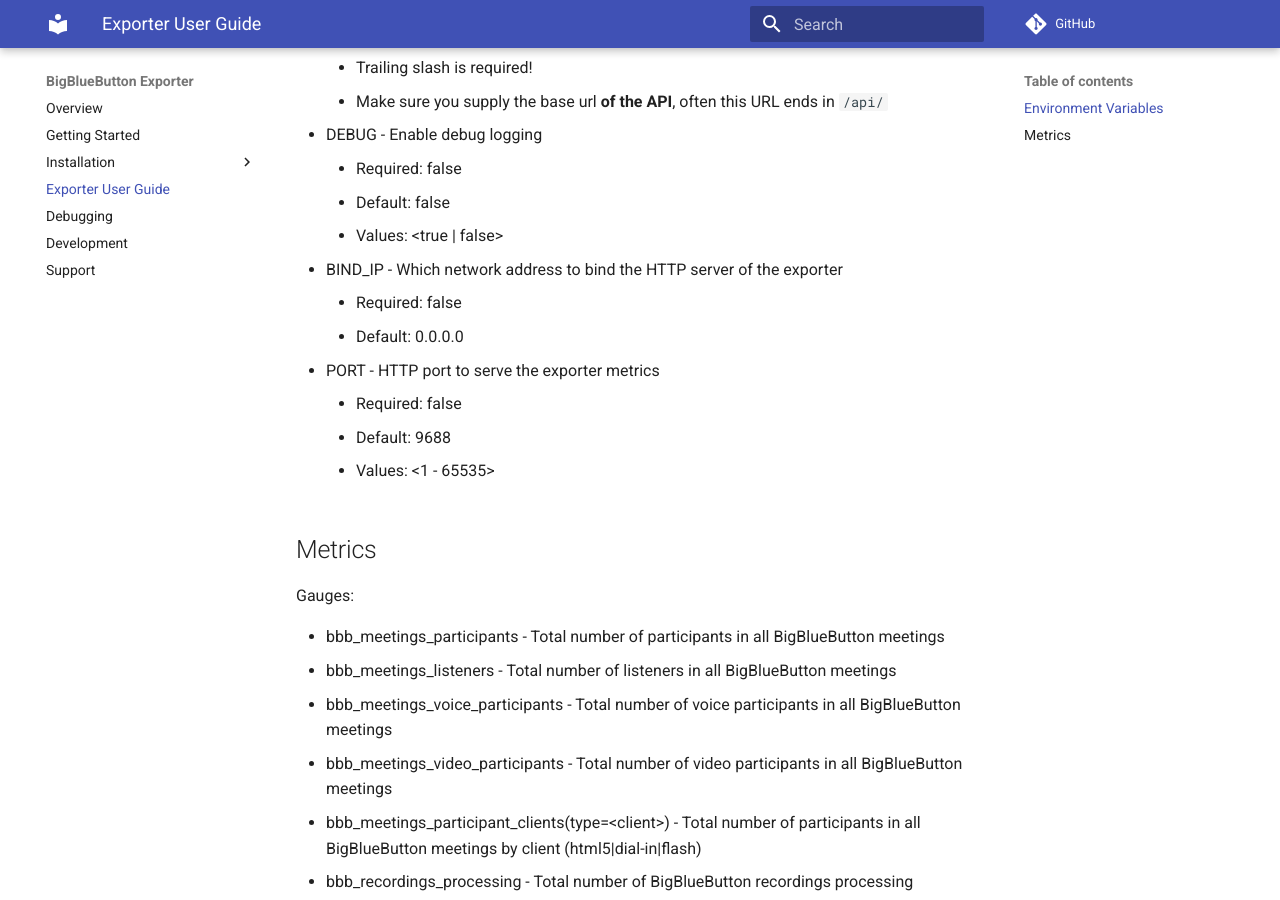
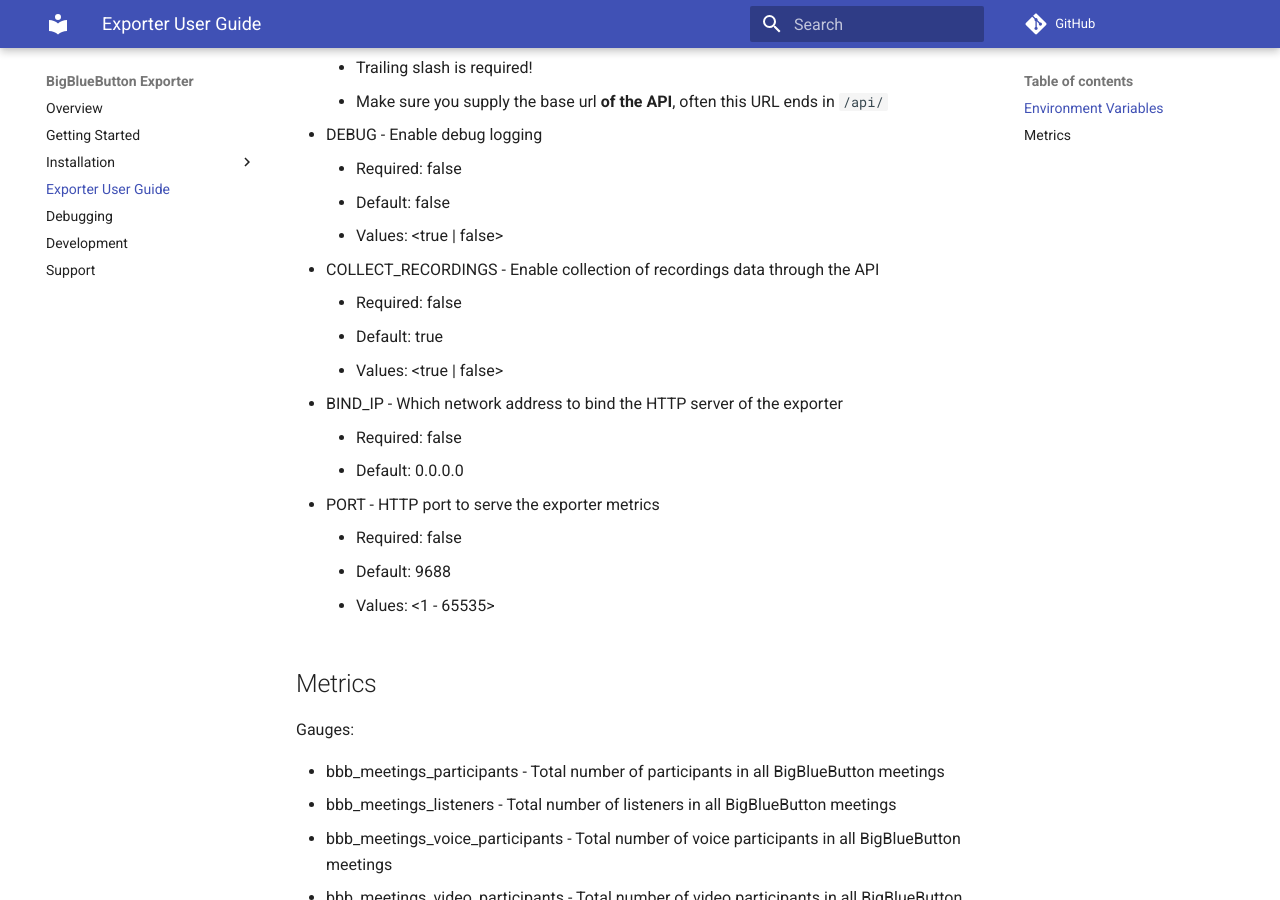
Before and after one commit to greenstatic/bigbluebutton-exporter, an MkDocs documentation site: the page built from docs/exporter-user-guide.md, in a window 1280 px wide and 900 px high, scrolled down 377 px. Built offline with MkDocs 1.6.1 and Material for MkDocs 9.7.7, drawn with Linux system fonts in a browser that asks for light colours; comment, search, counter and statistics services are not loaded.

```diff
--- a/docs/exporter-user-guide.md
+++ b/docs/exporter-user-guide.md
@@ -12,6 +12,10 @@
 * DEBUG  - Enable debug logging
     * Required: false
     * Default: false
+    * Values: &lt;true | false&gt;
+* COLLECT_RECORDINGS - Enable collection of recordings data through the API
+    * Required: false
+    * Default: true
     * Values: &lt;true | false&gt;
 * BIND_IP - Which network address to bind the HTTP server of the exporter
     * Required: false
```
Also changed, not shown: README.md (+4 -0 lines).
